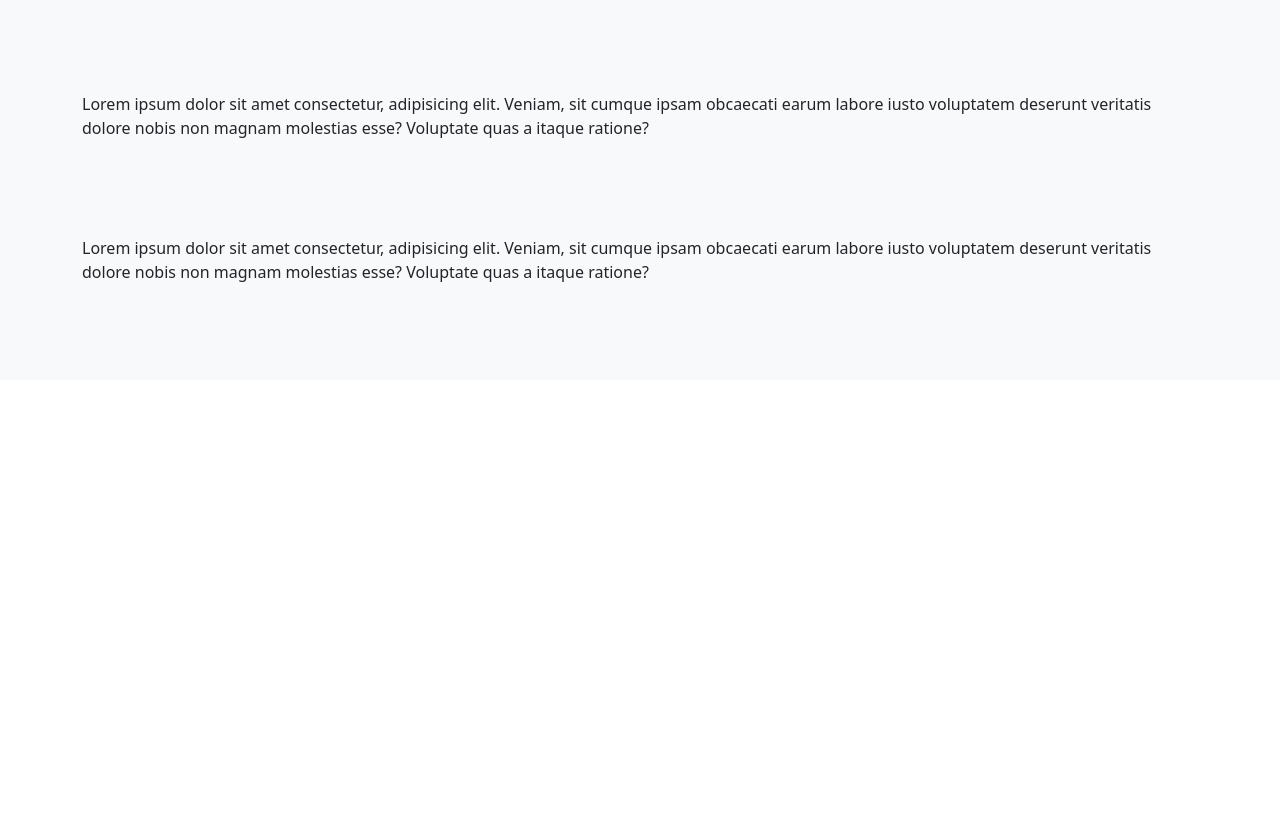
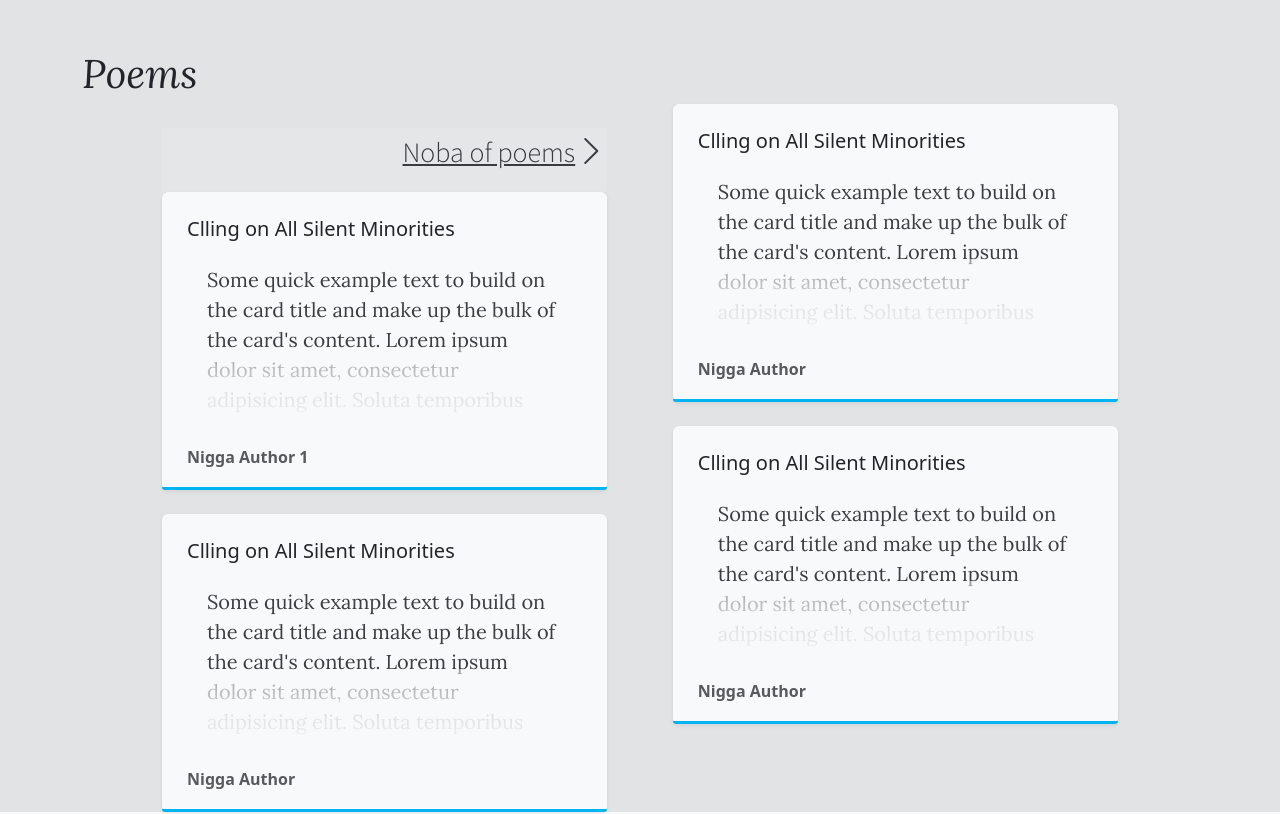
Before and after one commit to mulfranck/poetlines, a React (Create React App) app: page / in a window 1280 px wide. Shown: the part 800-1614 px from the top of the page. Before the commit the page ends 1180 px from the top, so only its background shows below. Built offline with nearby package versions, Linux system fonts and the light colour scheme.

Commit message:
add the poem section

```diff
--- /dev/null
+++ b/src/components/PoemList.css
@@ -0,0 +1,41 @@
+@import url(./../utils/var.css);
+
+.card-columns .card {
+  -webkit-column-break-inside: avoid;
+  break-inside: avoid;
+}
+.card::after {
+  content: "";
+  /* width: 101%; */
+
+  position: absolute;
+    bottom: -1px;
+    left: -1px;
+    right: -1px;
+
+  border-bottom-right-radius: .4rem;
+  border-bottom-left-radius: .4rem;
+  border-bottom: .2rem solid var(--primary);
+}
+.card-text {
+  max-height: 148px;
+  overflow: hidden;
+
+}
+.card-columns {
+  column-count: 2;
+  orphans: 2;
+  padding: 0 5rem;
+   column-gap: 4.1rem;
+}
+
+/* @media (min-width: 576px) {
+  .card-columns {
+    -webkit-column-count: 3;
+    column-count: 3;
+    -webkit-column-gap: 1.25rem;
+    column-gap: 1.25rem;
+    orphans: 1;
+    widows: 1;
+  }
+} */
--- a/src/components/PoemList.js
+++ b/src/components/PoemList.js
@@ -1,7 +1,89 @@
+import './PoemList.css'
+
 const PoemList = () => {
   return (
-    <section className="container" id="poem-list-container">
+    <section className=" bg-dark bg-opacity-10" id="poem-list-container">
+      <div className="just-for-space d-none d-md-block py-4"></div>
+      <header className="text-serif fs-1 fst-italic container">Poems</header>
+      <div className='container'>
+      <div className="card-columns">
+      <header className="d-flex flex-column mt-md-4 text-bg-light align-items-bottom align-items-end">
+        <p className="d-flex">
+          <a href="/peoms" className='link-dark d-flex align-items-center fs-3 text-medium text-sans para'><span> Noba of poems</span> <i className="bi bi-chevron-right text-dark fs-2" ></i></a>
+        </p>
+      </header>
+        <article className="card bg-light shadow-sm border-light px-4 pt-4 pb-1 mb-4">
+          <h5 className="card-title">Clling on All Silent Minorities</h5>
+          <div className="card-body mx-1 position-relative">
 
+            <p className="card-text text-20 para">
+              Some quick example text to build on the card title and make up the bulk of the card's content.
+              Lorem ipsum dolor sit amet, consectetur adipisicing elit. Soluta temporibus esse nemo amet?
+              Rem ipsum dolor sit amet consectetur adipisicing elit.
+              Quod non rem aliquam voluptatem asperiores enim!
+            </p>
+            <div className="faded-text w-100 h-50 position-absolute bottom-0"></div>
+          </div>
+          <div className="footer d-flex flex-column align-items-start">
+            <p className="author fw-bold opacity-75">
+              Nigga Author 1
+            </p>
+          </div>
+        </article>
+        <article className="card bg-light shadow-sm border-light px-4 pt-4 pb-1 my-4">
+          <h5 className="card-title">Clling on All Silent Minorities</h5>
+          <div className="card-body mx-1 position-relative">
+
+            <p className="card-text text-20 para">
+              Some quick example text to build on the card title and make up the bulk of the card's content.
+              Lorem ipsum dolor sit amet, consectetur adipisicing elit. Soluta temporibus esse nemo amet?
+              Rem ipsum dolor sit amet consectetur adipisicing elit.
+              Quod non rem aliquam voluptatem asperiores enim!
+            </p>
+            <div className="faded-text w-100 h-50 position-absolute bottom-0"></div>
+          </div>
+          <div className="footer d-flex flex-column align-items-start">
+            <p className="author fw-bold opacity-75">
+              Nigga Author
+            </p>
+          </div>
+        </article>
+        <article className="card bg-light shadow-sm border-light px-4 pt-4 pb-1 my-4">
+          <h5 className="card-title">Clling on All Silent Minorities</h5>
+          <div className="card-body mx-1 position-relative">
+
+            <p className="card-text text-20 para">
+              Some quick example text to build on the card title and make up the bulk of the card's content.
+              Lorem ipsum dolor sit amet, consectetur adipisicing elit. Soluta temporibus esse nemo amet?
+              Rem ipsum dolor sit amet consectetur adipisicing elit.
+              Quod non rem aliquam voluptatem asperiores enim!
+            </p>
+            <div className="faded-text w-100 h-50 position-absolute bottom-0"></div>
+          </div>
+          <div className="footer d-flex flex-column align-items-start">
+            <p className="fw-bold author opacity-75">Nigga Author</p>
+          </div>
+        </article>
+        <article className="card bg-light shadow-sm border-light px-4 pt-4 pb-1 my-4">
+          <h5 className="card-title">Clling on All Silent Minorities</h5>
+          <div className="card-body mx-1 position-relative">
+
+            <p className="card-text text-20 para">
+              Some quick example text to build on the card title and make up the bulk of the card's content.
+              Lorem ipsum dolor sit amet, consectetur adipisicing elit. Soluta temporibus esse nemo amet?
+              Rem ipsum dolor sit amet consectetur adipisicing elit.
+              Quod non rem aliquam voluptatem asperiores enim!
+            </p>
+            <div className="faded-text w-100 h-50 position-absolute bottom-0"></div>
+          </div>
+          <div className="footer d-flex flex-column align-items-start">
+            <p className="author fw-bold opacity-75">
+              Nigga Author
+            </p>
+          </div>
+        </article>
+      </div>
+    </div>
     </section>
   )
 }
--- a/src/index.css
+++ b/src/index.css
@@ -15,22 +15,13 @@
     font-family: var(--text-sans);
 }
 
-.para {
-    opacity: 88%;
-}
-.bg-dark-light {
-    background-color: var(--bg-dark-light);
-}
-
-.text-serif {
-    font-family: var(--text-serif);
-}
-
 .text-20 {
     font-size: var(--ps);
     font-family: var(--text-serif);
 }
 
-.text-bold {
-    font-weight: bold;
-}
+.para { opacity: 88%; }
+.bg-dark-light { background-color: var(--bg-dark-light); }
+.text-serif { font-family: var(--text-serif); }
+.text-sans { font-family: var(--text-sans); }
+.text-medium { font-weight:300; }
```
